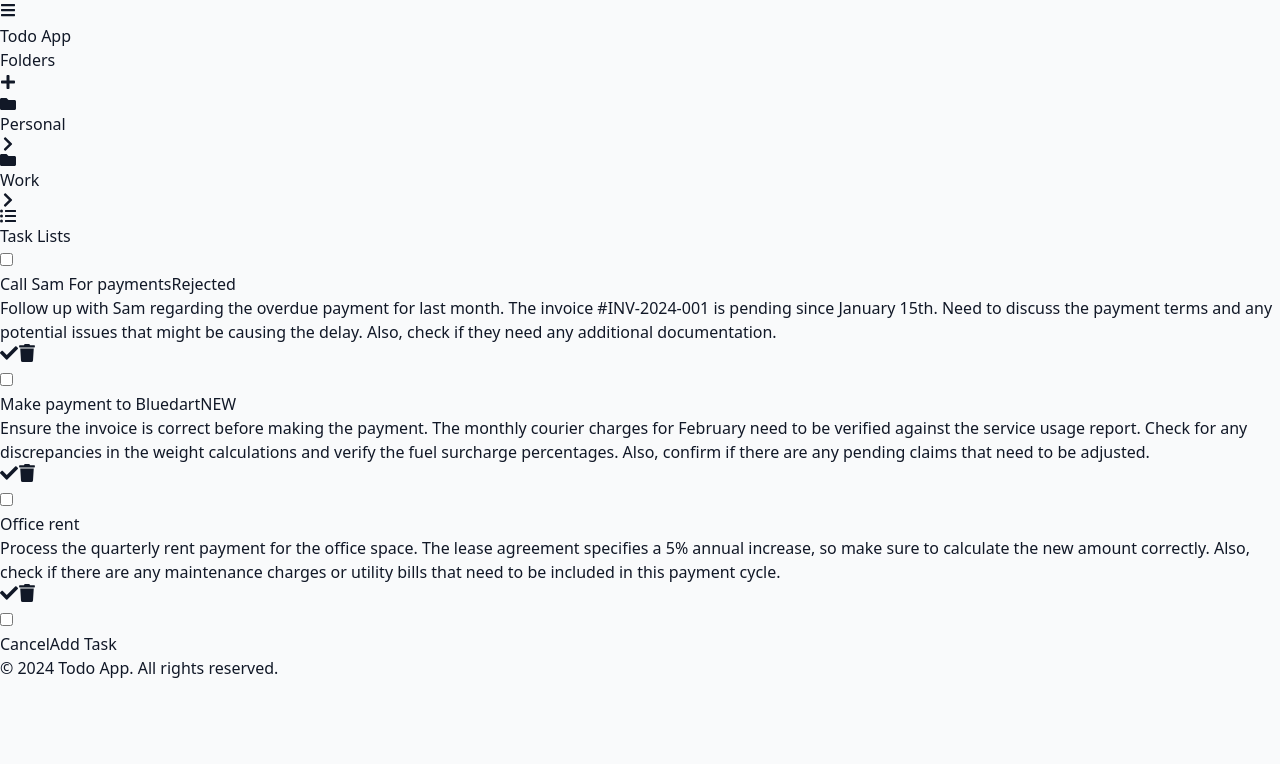
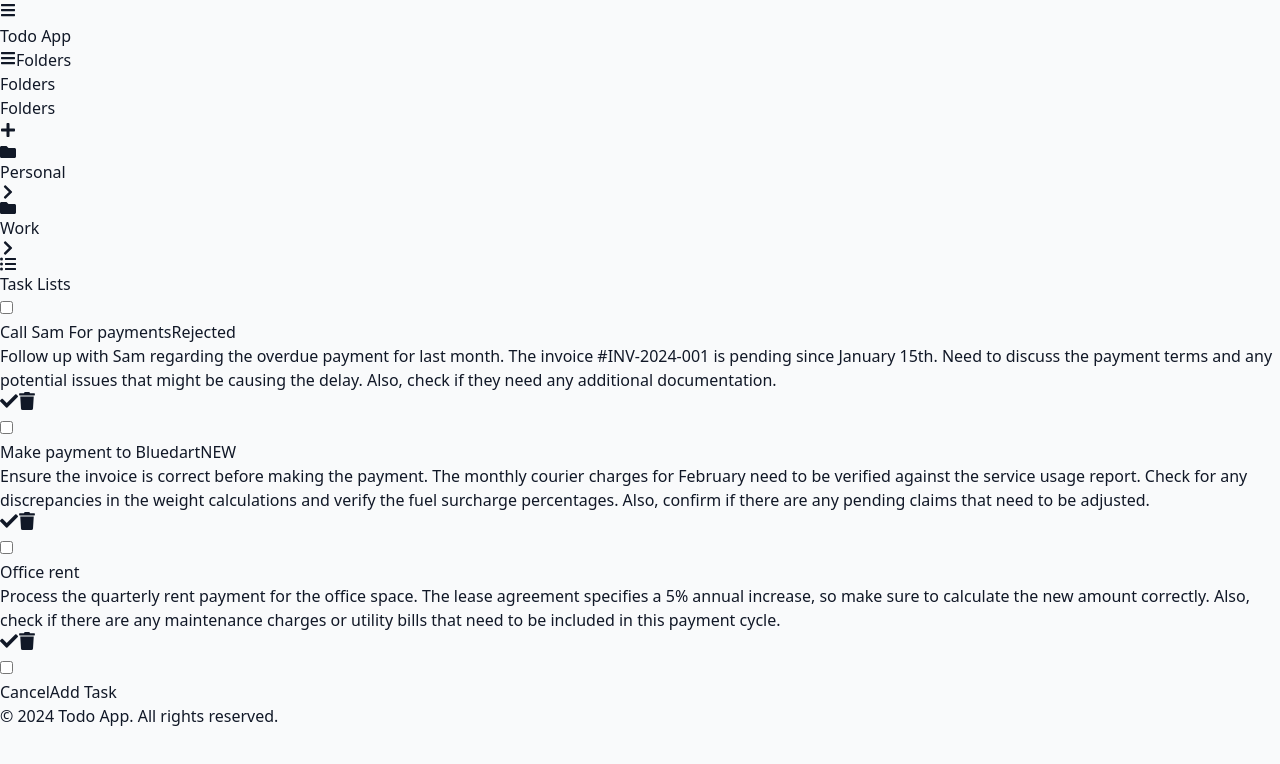
Before and after one commit to lufias/todo-repo-demo, a React app: page / in a window 1280 px wide. Shown: the top 764 px of the page. Built offline with nearby package versions, Linux system fonts and the light colour scheme; the HTML template or start-up script is replaced by a standard one.

Commit message:
Update sidebar control

```diff
--- a/src/components/Layout.tsx
+++ b/src/components/Layout.tsx
@@ -4,7 +4,7 @@ import { FaBars } from 'react-icons/fa';
 import Sidebar from './Sidebar';
 
 export default function Layout() {
-  const [isSidebarOpen, setIsSidebarOpen] = useState(true);
+  const [isSidebarOpen, setIsSidebarOpen] = useState(false);
   const [folders, setFolders] = useState([
     { id: '1', name: 'Personal', todos: ['1', '2'] },
     { id: '2', name: 'Work', todos: ['3', '4'] },
@@ -29,10 +29,11 @@ export default function Layout() {
       {/* Header */}
       <header className="bg-white shadow-sm">
         <div className="container px-4 py-4 flex items-center space-x-4">
+          {/* Burger menu only visible on mobile */}
           <button
-            onClick={() => setIsSidebarOpen(!isSidebarOpen)}
-            className="p-2 text-gray-600 hover:text-gray-900 hover:bg-gray-100 rounded-lg transition-colors"
-            aria-label="Toggle sidebar"
+            onClick={() => setIsSidebarOpen(true)}
+            className="p-2 text-gray-600 hover:text-gray-900 hover:bg-gray-100 rounded-lg transition-colors md:hidden"
+            aria-label="Open sidebar"
           >
             <FaBars />
           </button>
@@ -41,13 +42,38 @@ export default function Layout() {
       </header>
 
       {/* Main Content with Sidebar */}
-      <div className="flex-1 flex">
-        {/* Sidebar */}
+      <div className="flex-1 flex relative">
+        {/* Sidebar overlay for mobile, static for md+ */}
+        {/* Backdrop only on mobile */}
+        {isSidebarOpen && (
+          <div
+            className="fixed inset-0 bg-black bg-opacity-30 z-30 md:hidden"
+            onClick={() => setIsSidebarOpen(false)}
+            aria-label="Close sidebar backdrop"
+          />
+        )}
         <div
-          className={`${
-            isSidebarOpen ? 'w-64' : 'w-0'
-          } transition-all duration-300 ease-in-out overflow-hidden`}
+          className={`
+            fixed z-40 top-0 left-0 h-full w-64 bg-white border-r border-gray-200 transition-transform duration-300 ease-in-out
+            ${isSidebarOpen ? 'translate-x-0' : '-translate-x-full'}
+            md:static md:translate-x-0 md:flex-shrink-0 md:h-auto md:z-auto
+          `}
         >
+          {/* Close button only on mobile */}
+          <div className="flex items-center p-4 border-b border-gray-200 md:hidden">
+            <button
+              onClick={() => setIsSidebarOpen(false)}
+              className="p-2 text-gray-600 hover:text-gray-900 hover:bg-gray-100 rounded-lg transition-colors mr-2"
+              aria-label="Close sidebar"
+            >
+              <FaBars />
+            </button>
+            <span className="font-semibold text-lg text-gray-800">Folders</span>
+          </div>
+          {/* On desktop, just show the label */}
+          <div className="hidden md:flex items-center p-4 border-b border-gray-200">
+            <span className="font-semibold text-lg text-gray-800">Folders</span>
+          </div>
           <Sidebar
             folders={folders}
             onAddFolder={handleAddFolder}
@@ -56,8 +82,8 @@ export default function Layout() {
         </div>
 
         {/* Main Content */}
-        <main className="flex-1 overflow-auto">
-          <div className="container mx-auto px-4 py-6">
+        <main className="flex-1 overflow-auto flex items-center justify-center">
+          <div className="container px-4 py-6">
             <Outlet />
           </div>
         </main>
@@ -65,7 +91,7 @@ export default function Layout() {
 
       {/* Footer */}
       <footer className="bg-white shadow-sm">
-        <div className="container mx-auto px-4 py-4">
+        <div className="container px-4 py-4">
           <p className="text-center text-gray-600">© 2024 Todo App. All rights reserved.</p>
         </div>
       </footer>
```
